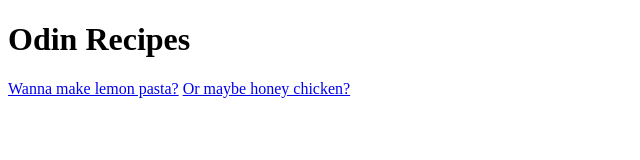
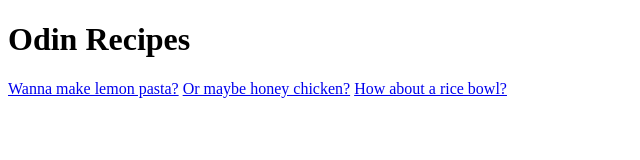
Before and after one commit to professionalsquirrel/odin-recipes, a plain HTML site: page index.html in a window 1280 px wide. Shown: the whole page, without its empty margins (0-640 px from the left). Drawn offline with Linux system fonts and the light colour scheme.

Commit message:
Added link to rice bowl recipe

```diff
--- a/index.html
+++ b/index.html
@@ -6,6 +6,7 @@
         <h1>Odin Recipes</h1>
         <a href="recipes/lemon-pasta.html" rel="noopener noreferrer">Wanna make lemon pasta?</a>
         <a href="recipes/honey-chicken.html" rel="noopener noreferrer">Or maybe honey chicken?</a>
+        <a href="recipes/rice-bowl.html" rel="noopener noreferrer">How about a rice bowl?</a>
     </body>
 
 </html>
```
